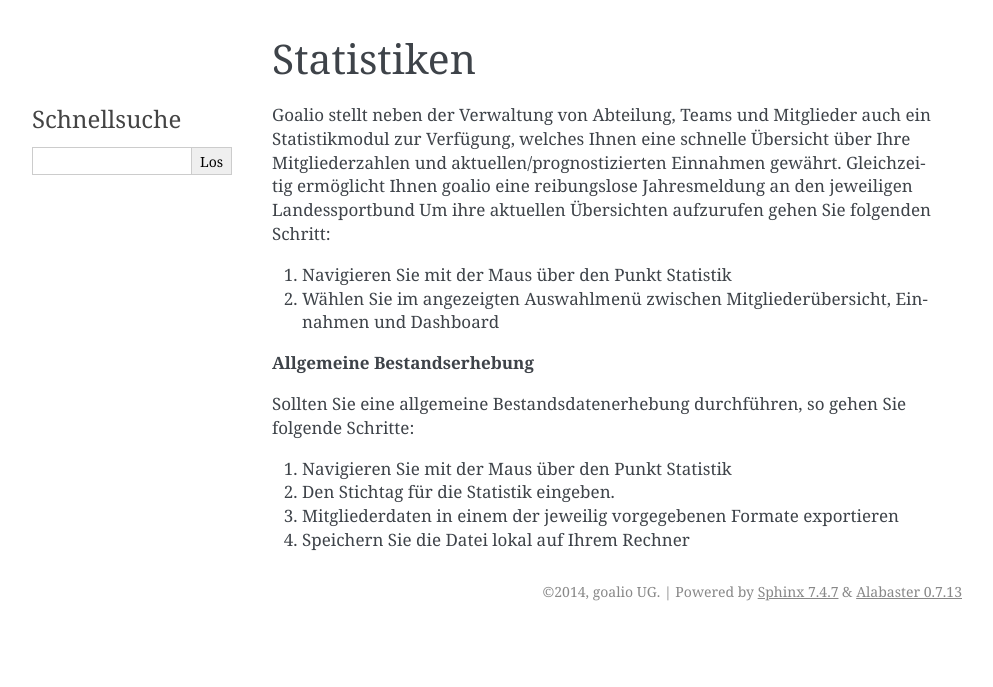
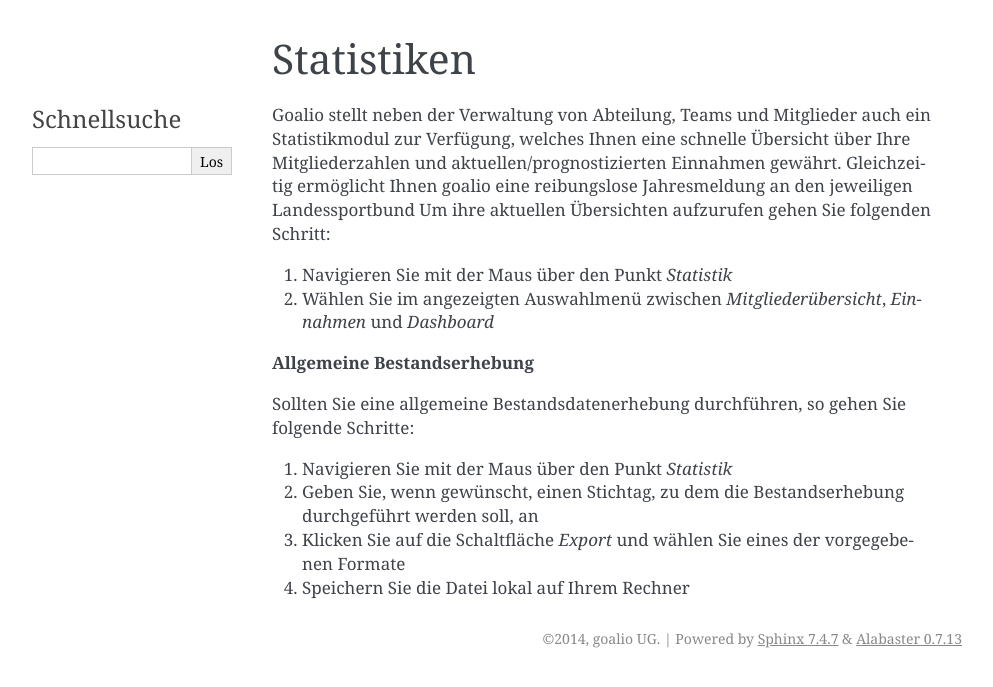
Before and after one commit to goalio/docs, a Sphinx documentation site: the page built from docs/module/statistiken/index.rst, in a window 1280 px wide. Shown: the top 687 px of the page, without its empty margins (148-1141 px from the left). Built offline with Sphinx 7.4.7, drawn with Linux system fonts in a browser that asks for light colours; formulas are drawn with MathJax 3; pages that are not in the unit, such as notebooks, are missing from menus.

Commit message:
Update index.rst

```diff
--- a/docs/module/statistiken/index.rst
+++ b/docs/module/statistiken/index.rst
@@ -3,16 +3,16 @@
 Goalio stellt neben der Verwaltung von Abteilung, Teams und Mitglieder auch ein Statistikmodul zur Verfügung, welches Ihnen eine schnelle Übersicht über Ihre Mitgliederzahlen und aktuellen/prognostizierten Einnahmen gewährt. Gleichzeitig ermöglicht Ihnen goalio eine reibungslose Jahresmeldung an den jeweiligen Landessportbund
 Um ihre aktuellen Übersichten aufzurufen gehen Sie folgenden Schritt:
 
-1. Navigieren Sie mit der Maus über den Punkt Statistik
-2. Wählen Sie im angezeigten Auswahlmenü zwischen Mitgliederübersicht, Einnahmen und  Dashboard
+1. Navigieren Sie mit der Maus über den Punkt *Statistik*
+2. Wählen Sie im angezeigten Auswahlmenü zwischen *Mitgliederübersicht*, *Einnahmen* und  *Dashboard*
 
 **Allgemeine Bestandserhebung**
 
 Sollten Sie eine allgemeine Bestandsdatenerhebung durchführen, so gehen Sie folgende Schritte:
 
-1. Navigieren Sie mit der Maus über den Punkt Statistik
-2. Den Stichtag für die Statistik eingeben.
-3. Mitgliederdaten in einem der jeweilig vorgegebenen Formate exportieren
+1. Navigieren Sie mit der Maus über den Punkt *Statistik*
+2. Geben Sie, wenn gewünscht, einen Stichtag, zu dem die Bestandserhebung durchgeführt werden soll, an
+3. Klicken Sie auf die Schaltfläche *Export* und wählen Sie eines der vorgegebenen Formate
 4. Speichern Sie die Datei lokal auf Ihrem Rechner
 
 .. toctree::
```
